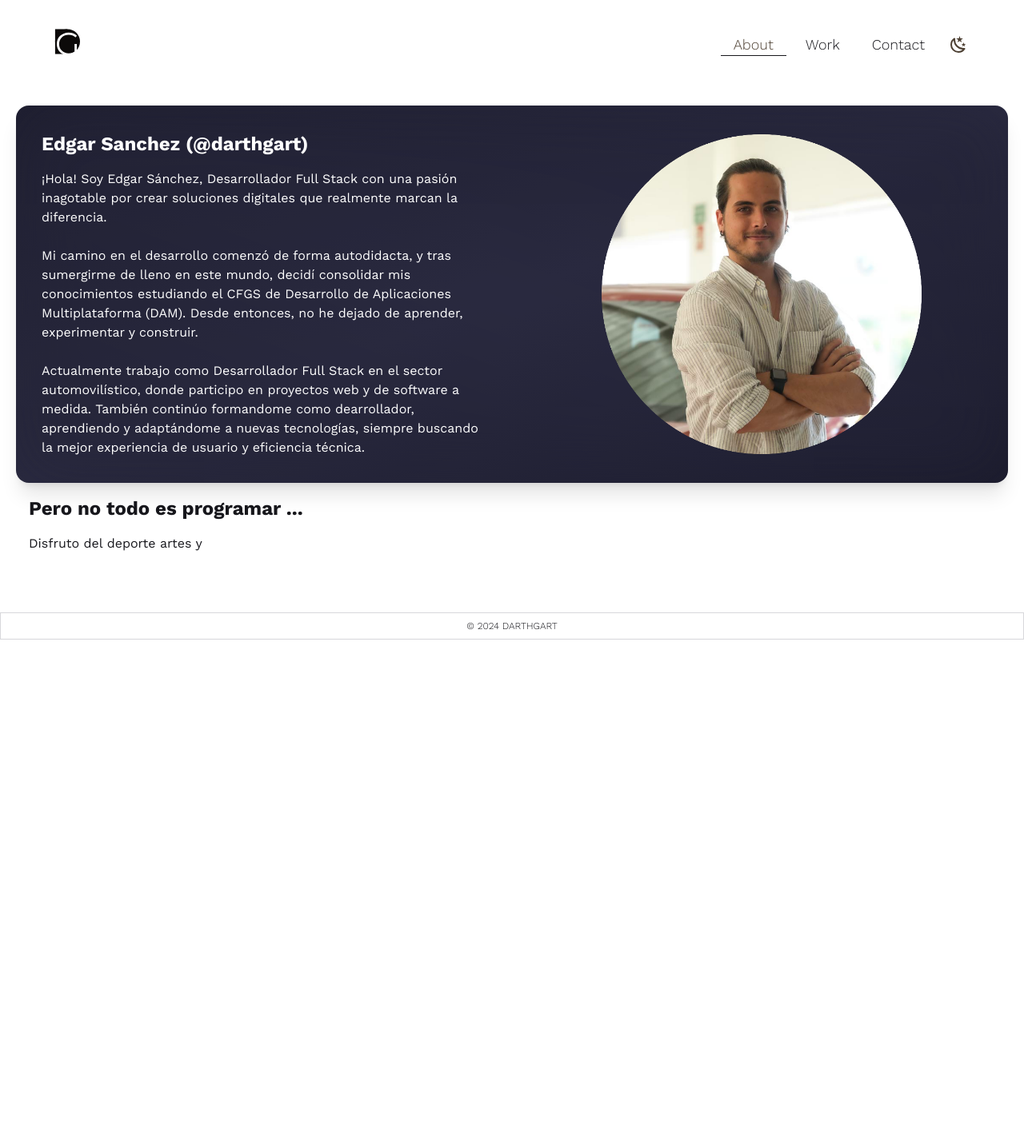
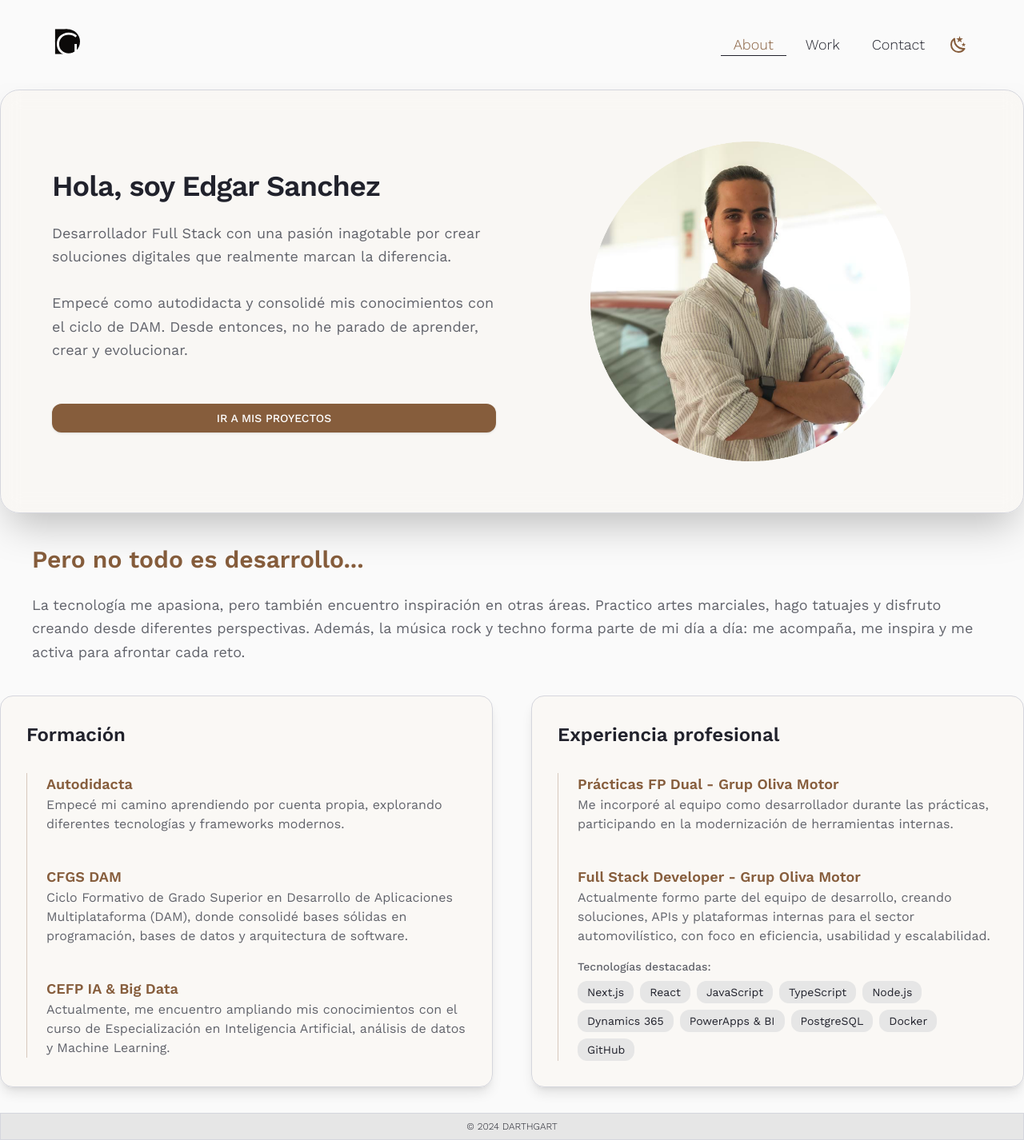
Before and after one commit to darthgart/darthgartdev, a Next.js app: page /about in a window 1280 px wide. Shown: the whole page at 80% size. Before the commit the page ends 800 px from the top, so only its background shows below. Built offline with nearby package versions, Linux system fonts and the light colour scheme.

Commit message:
More changes, better code

```diff
--- a/src/app/about/page.tsx
+++ b/src/app/about/page.tsx
@@ -3,101 +3,143 @@ import { calculateAge } from "@/utils/calculateAge";
 import React from "react";
 import { motion } from "framer-motion";
 import Image from "next/image";
+import { Button } from "@/components/ui/button";
+import Link from "next/link";
 
 export default function About() {
   const birthDate = new Date(1999, 4, 6);
   const age = calculateAge(birthDate);
 
   return (
-    <main className="flex flex-col mt-28 p-5 sm:mt-24 xl:mt-0">
-      <motion.div
-        className="flex justify-center items-center rounded-full"
-        initial={{ y: -100, opacity: 0 }}
-        animate={{ y: 0, opacity: 1 }}
-        transition={{ duration: 0.5 }}
+    <main className="mt-28 px-6 xl:px-0 max-w-7xl mx-auto text-foreground">
+      <motion.section
+        className="bg-muted/30 backdrop-blur-md shadow-2xl rounded-3xl overflow-hidden border border-border"
+        initial={{ opacity: 0, y: 50 }}
+        animate={{ opacity: 1, y: 0 }}
+        transition={{ duration: 0.6 }}
       >
-        <section className="flex-grow flex flex-col items-center relative overflow-hidden text-white rounded-2xl xl:mt-28 shadow-xl text-background bg-gradient-to-br from-[#1e1e2f] via-[#2a2a40] to-[#1b1b2c]">
-        <div className="absolute inset-0 opacity-30 blur-2xl bg-gradient-to-tr" />
-          <div className="grid justify-between grid-cols-1 mx-5 lg:grid-cols-2 gap-10 p-4 max-w-screen-xl md:mx-10 lg:mx-auto z-10">
-            <motion.div
-              className="flex flex-col justify-normal items-start py-4 sm:px-4 space-y-4"
-              initial="hidden"
-              animate="visible"
-              variants={{
-                hidden: { opacity: 0, y: 20 },
-                visible: {
-                  opacity: 1,
-                  y: 0,
-                  transition: { staggerChildren: 0.2 },
-                },
-              }}
+        <div className="grid lg:grid-cols-2 gap-10 p-8 md:p-16">
+          <div className="flex flex-col justify-center space-y-6">
+            <h2 className="text-4xl font-semibold tracking-tight text-foreground">
+              Hola, soy Edgar Sanchez
+            </h2>
+            <p className="text-lg leading-relaxed text-muted-foreground">
+              Desarrollador Full Stack con una pasión inagotable por crear
+              soluciones digitales que realmente marcan la diferencia.
+              <br /><br />
+              Empecé como autodidacta y consolidé mis conocimientos con el ciclo
+              de DAM. Desde entonces, no he parado de aprender, crear y evolucionar.
+              <br /><br />
+            </p>
+            <Link
+              href="/work"
+              className="w-full"
             >
-              <motion.h2
-                className="text-2xl font-bold motion-safe:animate-text-reveal"
-                variants={{
-                  hidden: { opacity: 0, y: 10 },
-                  visible: { opacity: 1, y: 0 },
-                }}
+              <Button
+                className="w-full text-bold bg-primary text-primary-foreground
+                  transition-colors rounded-xl px-6 py-2
+                  hover:bg-foreground"
               >
-                Edgar Sanchez (@darthgart)
-              </motion.h2>
+                IR A MIS PROYECTOS
+              </Button>
+            </Link>
+          </div>
+          <div className="flex items-center justify-center">
+            <Image
+              src="/edgar.png"
+              alt="Edgar Sanchez"
+              width={400}
+              height={400}
+              className="rounded-2xl object-cover"
+            />
+          </div>
+        </div>
+      </motion.section>
 
-              <motion.p
-                variants={{ hidden: { opacity: 0 }, visible: { opacity: 1 } }}
-              >
-                ¡Hola! Soy Edgar Sánchez, Desarrollador Full Stack con una
-                pasión inagotable por crear soluciones digitales que realmente
-                marcan la diferencia.
-                <br /><br />
-                Mi camino en el desarrollo comenzó de forma autodidacta, y tras
-                sumergirme de lleno en este mundo, decidí consolidar mis
-                conocimientos estudiando el CFGS de Desarrollo de Aplicaciones
-                Multiplataforma (DAM). Desde entonces, no he dejado de aprender,
-                experimentar y construir.
-                <br /><br />
-                Actualmente trabajo como Desarrollador Full Stack en el sector
-                automovilístico, donde participo en proyectos web y de software
-                a medida. También continúo formandome como dearrollador, aprendiendo
-                y adaptándome a nuevas tecnologías, siempre buscando la mejor
-                experiencia de usuario y eficiencia técnica.
-              </motion.p>
-            </motion.div>
+      {/* Hobbies */}
+      <motion.section
+        className="p-5 sm:p-10 mx-auto"
+        initial={{ opacity: 0, y: 30 }}
+        animate={{ opacity: 1, y: 0 }}
+        transition={{ duration: 0.6, delay: 0.1 }}
+      >
+        <h2 className="text-3xl font-semibold text-primary">Pero no todo es desarrollo...</h2>
+        <p className="text-lg text-muted-foreground leading-relaxed mt-6">
+          La tecnología me apasiona, pero también encuentro inspiración en otras áreas.
+          Practico artes marciales, hago tatuajes y disfruto creando desde diferentes perspectivas.
+          Además, la música rock y techno forma parte de mi día a día: me acompaña, me inspira y me
+          activa para afrontar cada reto.
+        </p>
+      </motion.section>
 
-            <div className="flex justify-center items-center rounded-full">
-              <Image src="/edgar.png" alt="Edgar Photo" width={400} height={400} />
+      {/* Estudios + Trabajo */}
+      <motion.section
+        className="grid lg:grid-cols-2 gap-12"
+        initial={{ opacity: 0, y: 30 }}
+        animate={{ opacity: 1, y: 0 }}
+        transition={{ duration: 0.6, delay: 0.2 }}
+      >
+        {/* Formación */}
+        <div className="bg-muted/30 border border-border rounded-2xl p-8 shadow-lg space-y-4">
+          <h3 className="text-2xl font-semibold text-foreground mb-8">Formación</h3>
+          <div className="relative border-l border-primary/30 pl-6 space-y-10">
+            <div className="relative">
+              <h4 className="text-lg font-semibold text-primary">Autodidacta</h4>
+              <p className="text-muted-foreground text-base">
+                Empecé mi camino aprendiendo por cuenta propia, explorando diferentes tecnologías y frameworks modernos.
+              </p>
+            </div>
+            <div className="relative">
+              <h4 className="text-lg font-semibold text-primary">CFGS DAM</h4>
+              <p className="text-muted-foreground text-base">
+                Ciclo Formativo de Grado Superior en Desarrollo de Aplicaciones Multiplataforma (DAM), donde consolidé bases sólidas
+                en programación, bases de datos y arquitectura de software.
+              </p>
+            </div>
+            <div className="relative">
+              <h4 className="text-lg font-semibold text-primary">CEFP IA & Big Data</h4>
+              <p className="text-muted-foreground text-base">
+                Actualmente, me encuentro ampliando mis conocimientos con el curso de Especialización en Inteligencia
+                Artificial, análisis de datos y Machine Learning.
+              </p>
             </div>
           </div>
-        </section>
-        <section></section>
-      </motion.div>
-      <motion.div
-        className="flex flex-col justify-normal items-start p-4 space-y-4"
-        initial="hidden"
-        animate="visible"
-        variants={{
-          hidden: { opacity: 0, y: 20 },
-          visible: {
-            opacity: 1,
-            y: 0,
-            transition: { staggerChildren: 0.2 },
-          },
-        }}
-      >
-        <motion.h2
-          className="text-2xl font-bold motion-safe:animate-text-reveal"
-          variants={{
-            hidden: { opacity: 0, y: 10 },
-            visible: { opacity: 1, y: 0 },
-          }}
-        >
-          Pero no todo es programar ...
-        </motion.h2>
-        <motion.p
-                variants={{ hidden: { opacity: 0 }, visible: { opacity: 1 } }}
-              >
-                Disfruto del deporte artes y
-              </motion.p>
-      </motion.div>
+        </div>
+
+        {/* Experiencia */}
+        <div className="bg-muted/30 border border-border rounded-2xl p-8 shadow-lg space-y-4">
+          <h3 className="text-2xl font-semibold text-foreground mb-8">Experiencia profesional</h3>
+          <div className="relative border-l border-primary/30 pl-6 space-y-10">
+            <div className="relative">
+              <h4 className="text-lg font-semibold text-primary">Prácticas FP Dual - Grup Oliva Motor</h4>
+              <p className="text-muted-foreground text-base">
+                Me incorporé al equipo como desarrollador durante las prácticas, participando en la modernización de herramientas internas.
+              </p>
+            </div>
+            <div className="relative">
+              <h4 className="text-lg font-semibold text-primary">Full Stack Developer - Grup Oliva Motor</h4>
+              <p className="text-muted-foreground text-base">
+                Actualmente formo parte del equipo de desarrollo, creando soluciones, APIs y plataformas internas para el sector automovilístico, con foco en eficiencia, usabilidad y escalabilidad.
+              </p>
+              <div className="mt-4">
+                <h5 className="text-sm font-medium text-muted-foreground mb-2">Tecnologías destacadas:</h5>
+                <ul className="flex flex-wrap gap-2 text-sm text-foreground">
+                  <li className="bg-card px-3 py-1 rounded-xl">Next.js</li>
+                  <li className="bg-card px-3 py-1 rounded-xl">React</li>
+                  <li className="bg-card px-3 py-1 rounded-xl">JavaScript</li>
+                  <li className="bg-card px-3 py-1 rounded-xl">TypeScript</li>
+                  <li className="bg-card px-3 py-1 rounded-xl">Node.js</li>
+                  <li className="bg-card px-3 py-1 rounded-xl">Dynamics 365</li>
+                  <li className="bg-card px-3 py-1 rounded-xl">PowerApps & BI</li>
+                  <li className="bg-card px-3 py-1 rounded-xl">PostgreSQL</li>
+                  <li className="bg-card px-3 py-1 rounded-xl">Docker</li>
+                  <li className="bg-card px-3 py-1 rounded-xl">GitHub</li>
+                </ul>
+              </div>
+            </div>
+          </div>
+        </div>
+      </motion.section>
     </main>
   );
 }
--- a/src/app/globals.css
+++ b/src/app/globals.css
@@ -4,33 +4,33 @@
 
   @layer base {
     :root {
-      --background: 0 0% 100%;               /* blanco puro */
-      --foreground: 240 10% 10%;             /* gris casi negro */
+    --background: 0 0% 98%;                /* blanco muy suave, casi marfil */
+    --foreground: 230 15% 15%;             /* gris azulado oscuro */
 
-      --card: 0 0% 100%;
-      --card-foreground: 240 10% 10%;
+    --card: 0 0% 90%;
+    --card-foreground: 230 15% 15%;
 
     --popover: 0 0% 100%;
-      --popover-foreground: 240 10% 10%;
+    --popover-foreground: 230 15% 15%;
 
-      --primary: 30 20% 25%;                 /* marrón grisáceo oscuro */
+    --primary: 27 38% 38%;                 /* terracota tostado elegante */
     --primary-foreground: 0 0% 100%;
 
-      --secondary: 42 30% 94%;               /* beige claro */
-      --secondary-foreground: 30 20% 25%;
+    --secondary: 39 75% 90%;               /* arena dorada clara */
+    --secondary-foreground: 27 38% 38%;
 
-      --muted: 42 20% 90%;
-      --muted-foreground: 240 4% 40%;
+    --muted: 39 60% 94%;
+    --muted-foreground: 230 5% 40%;
 
-      --accent: 42 30% 94%;
-      --accent-foreground: 30 20% 25%;
+    --accent: 204 60% 90%;                 /* azul cielo desaturado */
+    --accent-foreground: 230 15% 15%;
 
-      --destructive: 0 70% 50%;
+    --destructive: 0 75% 55%;
     --destructive-foreground: 0 0% 100%;
 
-      --border: 240 5% 85%;
-      --input: 240 5% 85%;
-      --ring: 240 10% 10%;
+    --border: 230 10% 85%;
+    --input: 230 10% 85%;
+    --ring: 230 15% 15%;
 
     --radius: 0.5rem;
 
@@ -39,32 +39,32 @@
   }
 
   .dark {
-      --background: 240 5% 7%;              /* gris grafito */
-      --foreground: 0 0% 95%;               /* casi blanco */
+    --background: 230 15% 8%;             /* gris grafito con tinte azul */
+    --foreground: 0 0% 95%;               /* blanco roto */
 
-      --card: 240 5% 10%;
+    --card: 230 15% 12%;
     --card-foreground: 0 0% 95%;
 
-      --popover: 240 5% 10%;
+    --popover: 230 15% 12%;
     --popover-foreground: 0 0% 95%;
 
-      --primary: 42 20% 85%;                /* beige grisáceo claro */
-      --primary-foreground: 240 10% 10%;
+    --primary: 27 50% 80%;                /* terracota claro */
+    --primary-foreground: 230 15% 8%;
 
-      --secondary: 240 5% 15%;
+    --secondary: 230 15% 18%;
     --secondary-foreground: 0 0% 95%;
 
-      --muted: 240 5% 15%;
+    --muted: 230 15% 18%;
     --muted-foreground: 0 0% 60%;
 
-      --accent: 240 5% 15%;
-      --accent-foreground: 0 0% 95%;
+    --accent: 204 60% 30%;                /* azul apagado */
+    --accent-foreground: 0 0% 100%;
 
     --destructive: 0 70% 40%;
     --destructive-foreground: 0 0% 100%;
 
-      --border: 240 5% 15%;
-      --input: 240 5% 15%;
+    --border: 230 10% 20%;
+    --input: 230 10% 20%;
     --ring: 0 0% 80%;
 
     --underline-color: hsl(var(--foreground));
--- a/src/components/About.tsx
+++ b/src/components/About.tsx
@@ -3,6 +3,7 @@
 import React from "react";
 import { motion } from "framer-motion";
 import { calculateAge } from "@/utils/calculateAge";
+import Image from "next/image";
 
 export default function About() {
   const birthDate = new Date(1999, 4, 6);
@@ -18,9 +19,9 @@ export default function About() {
         <section className="flex-grow flex flex-col items-center xl:py-24 xl:pt-28">
           <div className="grid justify-between grid-cols-1 mx-5 lg:grid-cols-2 gap-10 p-4 max-w-screen-xl md:mx-10 lg:mx-auto">
             <div className="flex justify-center items-center">
-              <img src="./edgar.png" alt="funko me" width={"350px"} height={"250px"} />
+              <Image src="/edgar.png" alt="funko me" width={350} height={250} />
             </div>
-            <motion.div
+            {/* <motion.div
               className="flex flex-col justify-normal items-start p-4 space-y-4"
               initial="hidden"
               animate="visible"
@@ -28,7 +29,7 @@ export default function About() {
                 hidden: { opacity: 0, y: 20 },
                 visible: { opacity: 1, y: 0, transition: { staggerChildren: 0.2 } },
               }}
-            >
+            > */}
               <motion.h2
                 className="text-2xl font-bold motion-safe:animate-text-reveal"
                 variants={{ hidden: { opacity: 0, y: 10 }, visible: { opacity: 1, y: 0 } }}
@@ -47,71 +48,8 @@ export default function About() {
               <motion.p variants={{ hidden: { opacity: 0 }, visible: { opacity: 1 } }}>
                 Además de la tecnología, me apasiona el arte, las artes marciales y la buena música. Si no estoy con algún proyecto entre manos, puedes encontrarme creando y haciendo tatuajes en mi tiempo libre.
               </motion.p>
-            </motion.div>
+            {/* </motion.div> */}
           </div>
-
-          <motion.div
-            className="grid justify-between grid-cols-1 mx-5 lg:grid-cols-2 gap-10 p-4 max-w-screen-lg md:mx-10 lg:mx-auto"
-            initial="hidden"
-            animate="visible"
-            variants={{
-              hidden: { opacity: 0 },
-              visible: { opacity: 1, transition: { staggerChildren: 0.3 } },
-            }}
-          >
-            <motion.div
-              className="flex flex-col justify-normal items-start p-4 rounded-lg space-y-4"
-              variants={{ hidden: { opacity: 0, y: 20 }, visible: { opacity: 1, y: 0 } }}
-            >
-              <h2 className="text-2xl font-bold motion-safe:animate-text-reveal">ESTUDIOS</h2>
-              <ul>
-                <motion.li
-                  className="relative border-l py-4 pl-4 pr-2 last:border-b-0"
-                  variants={{ hidden: { opacity: 0, y: 10 }, visible: { opacity: 1, y: 0 } }}
-                >
-                  <div className="absolute -left-2 top-3 flex items-center space-x-2 md:-left-4">
-                    <span className="rounded-full border bg-background px-2 py-1 text-xs font-bold">
-                      2022 - 2024
-                    </span>
-                    <span className="text-xs font-medium">INS Vidal i Barraquer</span>
-                  </div>
-                  <div className="flex flex-col pt-10">
-                    <h2 className="font-bold">CFGS Desarrollo de Aplicaciones Multiplataforma</h2>
-                    <p>En 2023 accedí al CFGS en DAM donde me formé como Desarrollador Multiplataforma, creando apps móviles para Android utilizando tecnologías como <b>Java</b>, <b>Python</b> y <b>C#</b>.</p>
-                  </div>
-                </motion.li>
-              </ul>
-            </motion.div>
-
-
-            <motion.div
-              className="flex flex-col justify-normal items-start p-4 rounded-lg space-y-4"
-              variants={{ hidden: { opacity: 0, y: 20 }, visible: { opacity: 1, y: 0 } }}
-            >
-              <h2 className="text-2xl font-bold motion-safe:animate-text-reveal">EXPERIENCIA</h2>
-              <ul>
-                <motion.li
-                  className="relative border-b border-l py-4 pl-4 last:border-b-0"
-                  variants={{ hidden: { opacity: 0, y: 10 }, visible: { opacity: 1, y: 0 } }}
-                >
-                  <div className="absolute -left-2 top-3 flex items-center space-x-2 md:-left-4">
-                    <span className="whitespace-nowrap rounded-full border bg-background px-2 py-1 text-xs font-bold">
-                      2023 - ACTUAL
-                    </span>
-                    <span className="text-xs font-medium">Grup Oliva Motor</span>
-                  </div>
-                  <div className="flex flex-col pt-10">
-                    <h2 className="font-bold">Full Stack Junior Developer</h2>
-                    <p>Durante mi período de estudio, realicé mis prácticas como Auxiliar de Programación en Grup Oliva Motor. Aquí amplié mis conocimientos al trabajar en el desarrollo de aplicaciones y servicios web, y donde me estoy formando como Desarrollador Full Stack.</p>
-                    <ul>
-                      <li><b>Frontend:</b> React, Next.js, TypeScript, JavaScript, TailwindCSS</li>
-                      <li><b>Backend:</b> Node.js, Python, MongoDB</li>
-                    </ul>
-                  </div>
-                </motion.li>
-              </ul>
-            </motion.div>
-          </motion.div>
         </section>
       </motion.div>
     </section>
--- a/src/components/Cardrepo.tsx
+++ b/src/components/Cardrepo.tsx
@@ -22,10 +22,10 @@ export default function CardRepo({
   return (
     <a
       href={html_url}
-      className={`bg-muted shadow-md rounded-2xl max-w-96 h-44 sm:max-w-80 mx-5 sm:mx-0
+      className={` border-2 shadow-md rounded-2xl max-w-96 h-44 sm:max-w-80 mx-5 sm:mx-0
               transition-all duration-300 ease-in-out
-              hover:scale-[1.02] hover:bg-primary/5
-              hover:shadow-[0px_4px_12px_rgba(0,0,0,0.1)] hover:ring-1 ${hoverShadow}
+              hover:scale-[1.02] ${hoverShadow}
+              hover:shadow-[0px_4px_12px_rgba(0,0,0,0.1)]
                   `}
     >
       <div className="p-4 space-y-1">
--- a/src/components/Hero.tsx
+++ b/src/components/Hero.tsx
@@ -40,10 +40,10 @@ export default function Hero() {
           transition={{ duration: 0.5 }}
         >
           <div className="flex flex-col w-full gap-4 text-center sm:text-start">
-            <h1 className="font-light text-primary text-4xl sm:text-4xl">
+            <h1 className="text-foreground font-light text-4xl sm:text-4xl">
               Edgar Sánchez
             </h1>
-            <p className="text-primary text-3xl sm:text-2xl font-extralight">
+            <p className="text-primary text-3xl sm:text-2xl font-light">
               <Typewriter
                 words={[
                   "Full Stack Developer",
--- a/src/components/Navbar.tsx
+++ b/src/components/Navbar.tsx
@@ -76,7 +76,7 @@ export default function Navbar() {
                 priority
               />
             </Link>
-            <div className="ml-4 font-light flex flex-col items-left leading-none text-lg opacity-0 group-hover:opacity-100 group-hover:translate-x-0 -translate-x-4 transition-all duration-300 ease-in-out">
+            <div className="ml-4 text-foreground font-light flex flex-col items-left leading-none text-lg opacity-0 group-hover:opacity-100 group-hover:translate-x-0 -translate-x-4 transition-all duration-300 ease-in-out">
               <span>DARTH</span>
               <span>GART</span>
             </div>
@@ -88,7 +88,7 @@ export default function Navbar() {
                 <Link href={button.href} key={index}>
                     <Button
                       variant="link"
-                      className={`text-lg font-light hover-underline-animation ${
+                      className={`text-lg text-foreground font-light hover-underline-animation ${
                       isActive ? "active-underline text-primary" : ""
                     }`}
                       data-text={button.label}
@@ -122,8 +122,8 @@ export default function Navbar() {
               <SheetContent className="flex flex-col">
                 <ModeToggle />
                 {buttons.map((button, index) => (
-                   <Link href={button.href} key={index} className="mt-5 p-2 rounded-xl bg-primary text-secondary">
-                   <Button variant="none" className="text-lg font-light">
+                   <Link href={button.href} key={index} className="mt-5 p-2 rounded-xl bg-foreground text-secondary">
+                   <Button variant="none" className="text-lg font-light text-secondary">
                      {button.label}
                    </Button>
                  </Link>
--- a/src/components/ui/button.tsx
+++ b/src/components/ui/button.tsx
@@ -19,7 +19,7 @@ const buttonVariants = cva(
           "bg-secondary text-secondary-foreground shadow-sm hover:bg-secondary/80",
         ghost: "hover:bg-accent hover:text-accent-foreground",
         link: "text-lg font-light flex items-center justify-center px-2 py-1 hover-underline-animation",
-        none: "text-3xl flex items-center justify-center px-2 py-1"
+        none: "text-3xl flex text-foreground items-center justify-center px-2 py-1"
       },
       size: {
         default: "h-9 px-4 py-2",
```
Also changed, not shown: src/app/contact/page.tsx (+5 -2 lines), src/app/work/page.tsx (+25 -14 lines), src/components/CardSkeleton.tsx (added, +12 -0 lines), src/utils/lenguageColors.ts (+7 -7 lines). Lines whose indentation alone changed are shown as unchanged.
